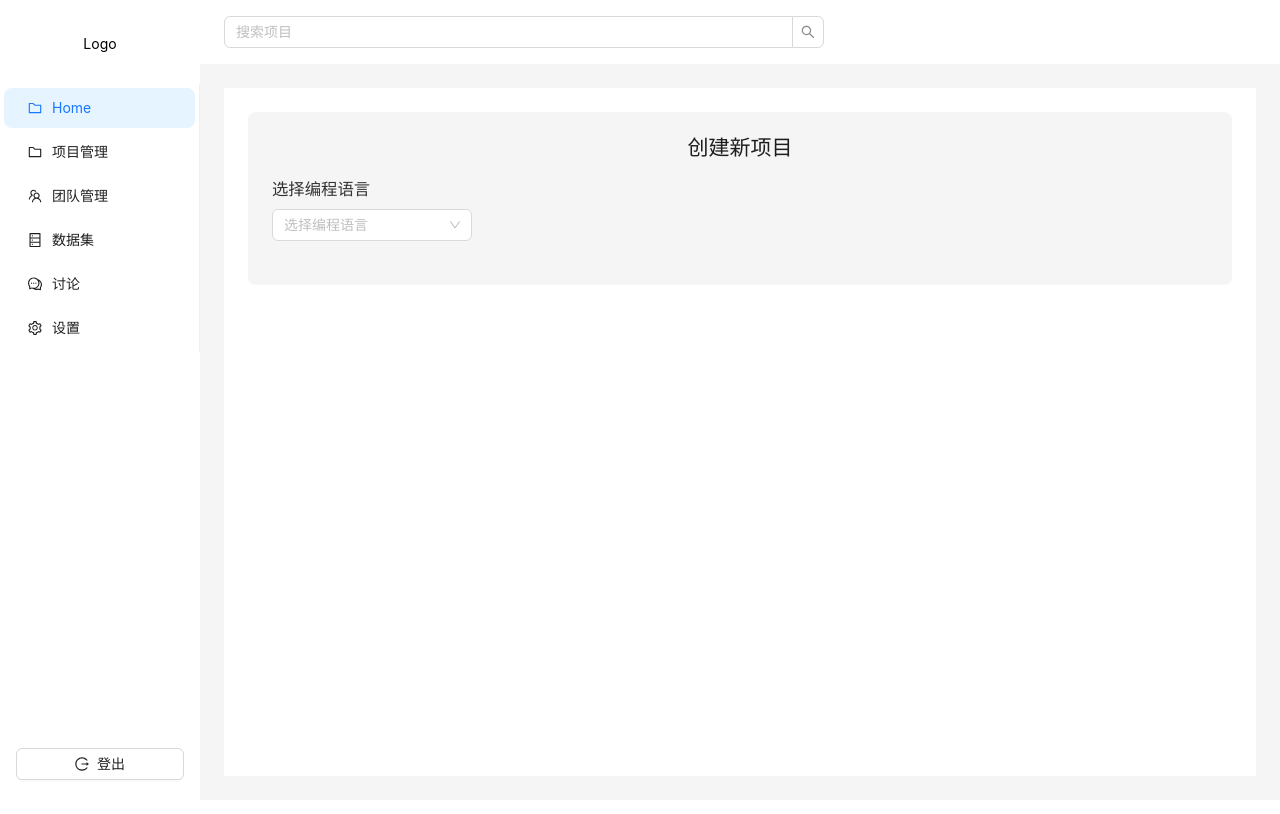
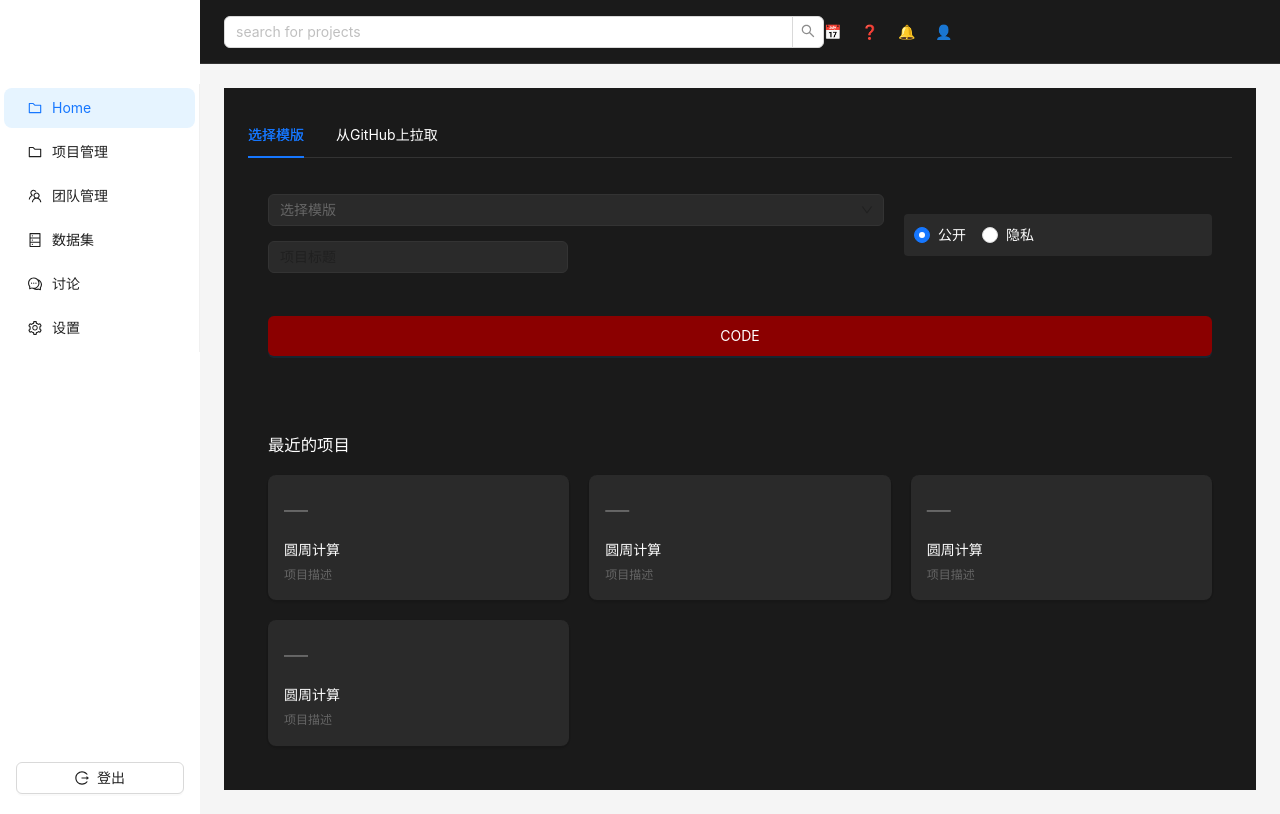
Before and after one commit to Yileen928/Online-Programming-Platform, a React (Create React App) app in the folder frontend/: page / in a window 1280 px wide. Built offline with nearby package versions, Linux system fonts and the light colour scheme.

Commit message:
feat: 更新首页布局，添加最近项目展示

```diff
--- a/frontend/src/components/Home.css
+++ b/frontend/src/components/Home.css
@@ -42,7 +42,14 @@
 }
 
 .section-header {
-  margin-bottom: 20px;
+  display: flex;
+  justify-content: space-between;
+  align-items: center;
+  margin-bottom: 24px;
+}
+
+.section-header h2 {
+  margin: 0;
 }
 
 .template-section {
@@ -164,3 +171,188 @@
   margin-bottom: 10px;
   color: #333;
 }
+
+/* GitHub 按钮样式 */
+.ant-btn-primary.github-import {
+  display: flex;
+  align-items: center;
+  gap: 8px;
+}
+
+.github-import .anticon {
+  font-size: 16px;
+}
+
+/* 深色主题 */
+.dark {
+  background: #1a1a1a;
+  color: #fff;
+}
+
+.home-header.dark {
+  background: #1a1a1a;
+  border-bottom: 1px solid #333;
+}
+
+.search-input {
+  background: #fff;
+  border-radius: 20px;
+}
+
+.template-content {
+  padding: 20px;
+}
+
+.template-list {
+  display: flex;
+  gap: 10px;
+  margin-bottom: 20px;
+}
+
+.template-item {
+  padding: 10px 20px;
+  background: #2a2a2a;
+  border-radius: 4px;
+  cursor: pointer;
+  display: flex;
+  align-items: center;
+  gap: 8px;
+}
+
+.template-item.selected {
+  background: #3a3a3a;
+}
+
+.project-title-input.dark {
+  background: #2a2a2a;
+  border: 1px solid #333;
+  color: #fff;
+}
+
+.privacy-options {
+  margin: 20px 0;
+}
+
+.create-button {
+  width: 100%;
+  background: #8b0000;
+  border: none;
+}
+
+.header-icons {
+  display: flex;
+  gap: 20px;
+  align-items: center;
+}
+
+/* 覆盖 antd Tabs 样式 */
+.ant-tabs-tab {
+  color: #fff !important;
+}
+
+.ant-tabs-tab.ant-tabs-tab-active {
+  background: transparent !important;
+}
+
+.ant-tabs-nav::before {
+  border-bottom-color: #333 !important;
+}
+
+/* 项目表单布局 */
+.project-form {
+  display: flex;
+  gap: 20px;
+  margin-bottom: 20px;
+}
+
+.form-left {
+  flex: 2;
+  display: flex;
+  flex-direction: column;
+  gap: 15px;
+}
+
+.form-right {
+  flex: 1;
+}
+
+/* 深色主题下拉框样式 */
+.ant-select-selector {
+  background-color: #2a2a2a !important;
+  border-color: #333 !important;
+  color: #fff !important;
+}
+
+.ant-select-selection-placeholder {
+  color: #666 !important;
+}
+
+/* 创建按钮样式 */
+.create-button {
+  width: 100%;
+  height: 40px;
+  background: #8b0000;
+  border: none;
+  margin-top: 20px;
+}
+
+/* Radio 按钮样式 */
+.ant-radio-wrapper {
+  color: #fff !important;
+}
+
+.privacy-options {
+  padding: 10px;
+  background: #2a2a2a;
+  border-radius: 4px;
+}
+
+/* 最近项目容器样式 */
+.recent-projects-container {
+  margin-top: 40px;
+  padding: 20px;
+}
+
+.recent-projects-container h3 {
+  color: #fff;
+  margin-bottom: 20px;
+}
+
+.recent-projects-grid {
+  display: grid;
+  grid-template-columns: repeat(auto-fill, minmax(250px, 1fr));
+  gap: 20px;
+}
+
+.recent-project-card {
+  background: #2a2a2a !important;
+  border-radius: 8px;
+  cursor: pointer;
+}
+
+.recent-project-card:hover {
+  transform: translateY(-2px);
+  transition: transform 0.2s ease;
+}
+
+.project-icon {
+  font-size: 24px;
+  color: #666;
+  margin-bottom: 10px;
+}
+
+.project-info h4 {
+  color: #fff;
+  margin: 0;
+}
+
+.project-info p {
+  color: #666;
+  font-size: 12px;
+  margin: 5px 0 0;
+}
+
+/* 覆盖 Card 组件的默认样式 */
+.ant-card-body {
+  padding: 16px !important;
+}
--- a/frontend/src/components/Home.js
+++ b/frontend/src/components/Home.js
@@ -1,7 +1,6 @@
-import React, { useState, useEffect } from 'react';
-import { Layout, Input, Card, Select, Radio, Button, message } from 'antd';
+import React, { useState } from 'react';
+import { Layout, Input, Select, Radio, Button, Tabs, Card } from 'antd';
 import { useNavigate } from 'react-router-dom';
-import { userApi } from '../api/user';
 import SideBar from './home/SideBar';
 import './Home.css';
 
@@ -11,100 +10,114 @@ const { Option } = Select;
 
 const Home = () => {
   const navigate = useNavigate();
-  const [selectedLanguage, setSelectedLanguage] = useState(null);
+  const [selectedTemplate, setSelectedTemplate] = useState(null);
   const [projectName, setProjectName] = useState('');
   const [isPublic, setIsPublic] = useState(true);
-  const [username, setUsername] = useState('');
 
-  useEffect(() => {
-    const savedUsername = localStorage.getItem('username');
-    if (savedUsername) {
-      setUsername(savedUsername);
-    }
-  }, []);
+  const templates = [
+    { key: 'python', label: 'Python' },
+    { key: 'c', label: 'C' },
+    { key: 'java', label: 'Java' }
+  ];
 
-  const handleLanguageChange = (value) => {
-    setSelectedLanguage(value);
-  };
-
-  const handleCreateProject = () => {
-    if (!selectedLanguage) {
-      message.error('请选择编程语言');
-      return;
-    }
-    if (!projectName.trim()) {
-      message.error('请输入项目名称');
-      return;
-    }
-
-    // 导航到编译界面，带上必要的参数
-    navigate(`/editor`, {
-      state: {
-        language: selectedLanguage,
-        projectName: projectName,
-        isPublic: isPublic
-      }
-    });
-  };
+  const recentProjects = [
+    { id: 1, title: '圆周计算', description: '项目描述' },
+    { id: 2, title: '圆周计算', description: '项目描述' },
+    { id: 3, title: '圆周计算', description: '项目描述' },
+    { id: 4, title: '圆周计算', description: '项目描述' }
+  ];
 
   return (
-    <Layout className="home-layout">
+    <Layout className="home-layout dark">
       <SideBar />
       <Layout>
-        <Header className="home-header">
-          <div className="header-content">
-            <Search placeholder="搜索项目" className="search-input" />
-            <div className="user-info">欢迎, {username}</div>
+        <Header className="home-header dark">
+          <Search
+            placeholder="search for projects"
+            className="search-input"
+          />
+          <div className="header-icons">
+            <span>📅</span>
+            <span>❓</span>
+            <span>🔔</span>
+            <span className="avatar">👤</span>
           </div>
         </Header>
-        <Content className="home-content">
-          <div className="template-section">
-            <h2>创建新项目</h2>
-            <div className="language-selection">
-              <h3>选择编程语言</h3>
+        <Content className="home-content dark">
+          <Tabs
+            defaultActiveKey="template"
+            items={[
+              {
+                key: 'template',
+                label: '选择模版',
+                children: (
+                  <div className="template-content">
+                    <div className="project-form">
+                      <div className="form-left">
                         <Select
-                style={{ width: 200 }}
-                placeholder="选择编程语言"
-                onChange={handleLanguageChange}
+                          placeholder="选择模版"
+                          style={{ width: '100%' }}
+                          onChange={value => setSelectedTemplate(value)}
                         >
-                <Option value="python">Python</Option>
-                <Option value="java">Java</Option>
-                <Option value="c">C 语言</Option>
+                          {templates.map(template => (
+                            <Option key={template.key} value={template.key}>
+                              {template.label}
+                            </Option>
+                          ))}
                         </Select>
-            </div>
-
-            {selectedLanguage && (
-              <div className="project-config">
-                <div className="project-name">
-                  <h3>项目名称</h3>
                         <Input
-                    placeholder="输入项目名称"
+                          placeholder="项目标题"
                           value={projectName}
                           onChange={(e) => setProjectName(e.target.value)}
-                    style={{ width: 300 }}
+                          className="project-title-input dark"
                         />
                       </div>
-
-                <div className="privacy-settings">
-                  <h3>项目权限</h3>
+                      <div className="form-right">
+                        <div className="privacy-options">
                           <Radio.Group
                             value={isPublic}
                             onChange={(e) => setIsPublic(e.target.value)}
                           >
                             <Radio value={true}>公开</Radio>
-                    <Radio value={false}>私有</Radio>
+                            <Radio value={false}>隐私</Radio>
                           </Radio.Group>
                         </div>
-
+                      </div>
+                    </div>
                     <Button
                       type="primary"
                       className="create-button"
-                  onClick={handleCreateProject}
                     >
-                  创建项目
+                      CODE
                     </Button>
                   </div>
-            )}
+                ),
+              },
+              {
+                key: 'github',
+                label: '从GitHub上拉取',
+                children: <div>GitHub导入功能</div>,
+              },
+            ]}
+          />
+
+          <div className="recent-projects-container">
+            <h3>最近的项目</h3>
+            <div className="recent-projects-grid">
+              {recentProjects.map(project => (
+                <Card
+                  key={project.id}
+                  className="recent-project-card"
+                  bordered={false}
+                >
+                  <div className="project-icon">—</div>
+                  <div className="project-info">
+                    <h4>{project.title}</h4>
+                    <p>{project.description}</p>
+                  </div>
+                </Card>
+              ))}
+            </div>
           </div>
         </Content>
       </Layout>
```
Lines whose indentation alone changed are shown as unchanged.
